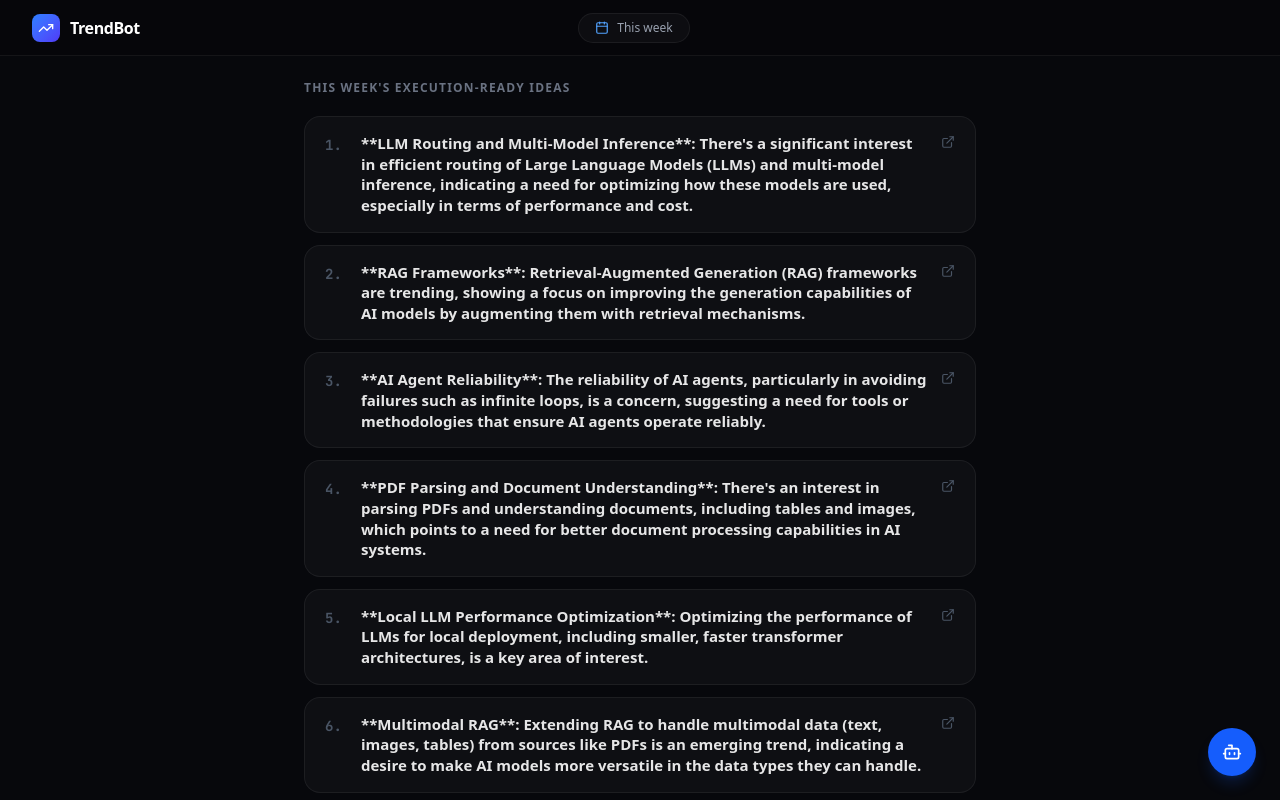
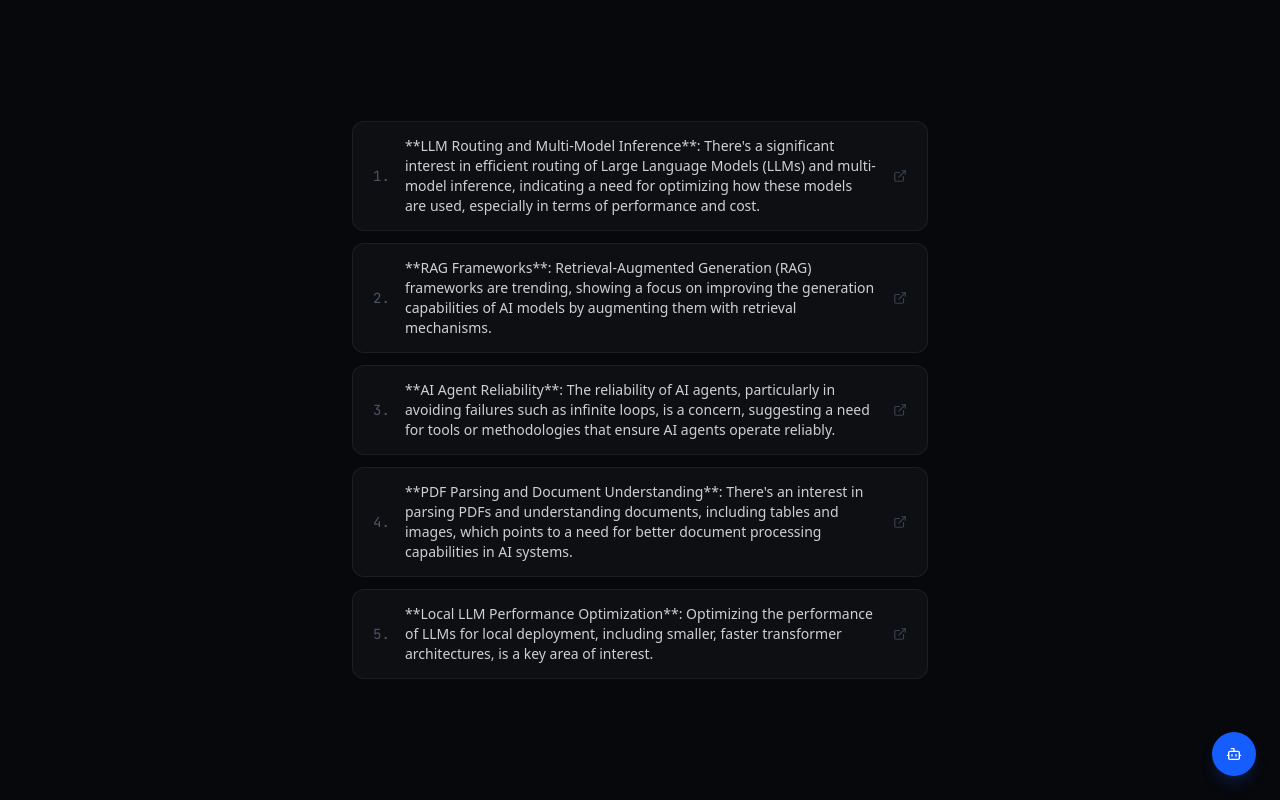
Before and after one commit to Shreyyyyy/trend-bot, a Next.js app in the folder web/: page / in a window 1280 px wide. Built offline with nearby package versions, Linux system fonts and the light colour scheme.

Commit message:
UI: Minimal - dynamic date + 5 project list only

```diff
--- a/web/src/app/page.tsx
+++ b/web/src/app/page.tsx
@@ -1,7 +1,7 @@
 "use client";
 
 import React, { useState, useEffect, useRef } from "react";
-import { Send, Bot, TrendingUp, ExternalLink, Calendar } from "lucide-react";
+import { Send, Bot, ExternalLink } from "lucide-react";
 import { motion, AnimatePresence } from "framer-motion";
 
 interface Project {
@@ -33,7 +33,7 @@ export default function Home() {
         if (dateMatch) setTimestamp(dateMatch[1]);
 
         const lines = ideasText.split("\n").filter(l => l.trim() && /^\d+[\.\)]/.test(l.trim()));
-        const parsed: Project[] = lines.map((line, index) => {
+        const parsed: Project[] = lines.slice(0, 5).map((line, index) => {
           const [main, ...rest] = line.split(" | ");
           const [prefix, urlPart] = main.split(" — ");
           const name = prefix.replace(/^\d+[\.\)]\s*/, "").trim();
@@ -81,82 +81,66 @@ export default function Home() {
     }
   };
 
-  const formatTimeline = (iso: string) => {
-    if (!iso) return "This week";
-    const end = new Date(iso);
-    const start = new Date(end);
-    start.setDate(start.getDate() - 7);
-    return `${start.toLocaleDateString("en-GB", { day: "numeric", month: "short" })} – ${end.toLocaleDateString("en-GB", { day: "numeric", month: "short", year: "numeric" })}`;
+  const formatDate = (iso: string) => {
+    if (!iso) return "";
+    const d = new Date(iso);
+    return d.toLocaleDateString("en-GB", { weekday: "long", day: "numeric", month: "long", year: "numeric" });
   };
 
   return (
     <div className="h-screen w-screen bg-[#07080c] text-white flex flex-col overflow-hidden font-sans">
 
-      {/* Header */}
-      <header className="flex-none h-14 px-8 flex items-center justify-between border-b border-white/[0.06] bg-black/20">
-        <div className="flex items-center gap-2.5">
-          <div className="w-7 h-7 rounded-lg bg-gradient-to-br from-blue-500 to-indigo-600 flex items-center justify-center">
-            <TrendingUp className="w-4 h-4" />
-          </div>
-          <span className="font-bold tracking-tight">TrendBot</span>
-        </div>
-        <div className="flex items-center gap-2 text-xs text-gray-400 bg-white/[0.03] border border-white/[0.06] rounded-full px-4 py-1.5">
-          <Calendar className="w-3.5 h-3.5 text-blue-400" />
-          <span>{formatTimeline(timestamp)}</span>
-        </div>
-        <div className="w-[120px]" /> {/* spacer for centering */}
-      </header>
+      <div className={`flex-grow flex overflow-hidden transition-all duration-300`}>
+        {/* Main ideas pane */}
+        <div className={`${chatOpen ? "w-[55%]" : "w-full"} flex flex-col items-center justify-center px-8 transition-all duration-300`}>
+          <div className="w-full max-w-xl">
 
-      {/* Body */}
-      <div className="flex-grow flex overflow-hidden">
+            {/* Dynamic Date */}
+            {!loading && timestamp && (
+              <p className="text-xs font-semibold uppercase tracking-widest text-gray-600 mb-6">
+                {formatDate(timestamp)}
+              </p>
+            )}
 
-        {/* Left: 5 Ideas */}
-        <div className={`${chatOpen ? "w-[55%]" : "w-full"} flex-none flex flex-col transition-all duration-300 overflow-y-auto px-8 py-6`}>
+            {/* 5 Project Ideas */}
             {loading ? (
-            <div className="space-y-3">
-              {Array(5).fill(0).map((_, i) => <div key={i} className="h-24 bg-white/[0.03] rounded-2xl animate-pulse" />)}
+              <div className="space-y-4">
+                {Array(5).fill(0).map((_, i) => (
+                  <div key={i} className="h-12 bg-white/[0.03] rounded-xl animate-pulse" />
+                ))}
               </div>
             ) : (
-            <div className="space-y-3 max-w-2xl mx-auto w-full">
-              <p className="text-xs text-gray-500 font-semibold uppercase tracking-widest mb-5">This week's execution-ready ideas</p>
+              <ol className="space-y-3">
                 {projects.map((p, i) => (
-                <motion.div
+                  <motion.li
                     key={i}
-                  initial={{ opacity: 0, y: 10 }}
-                  animate={{ opacity: 1, y: 0 }}
-                  transition={{ delay: i * 0.07 }}
-                  className="group flex items-start gap-4 px-5 py-4 rounded-2xl bg-white/[0.03] border border-white/[0.06] hover:border-white/20 hover:bg-white/[0.05] transition-all cursor-pointer"
-                  onClick={() => handleSend(`Tell me more about idea #${p.id}: ${p.name}`)}
+                    initial={{ opacity: 0, x: -10 }}
+                    animate={{ opacity: 1, x: 0 }}
+                    transition={{ delay: i * 0.08 }}
+                    className="group flex items-center gap-4 px-5 py-3.5 rounded-xl bg-white/[0.03] border border-white/[0.06] hover:border-white/20 hover:bg-white/[0.05] transition-all cursor-pointer"
+                    onClick={() => handleSend(`Tell me more about: ${p.name}`)}
                   >
-                  <span className="flex-none mt-0.5 text-sm font-mono font-bold text-gray-600 w-5">{p.id}.</span>
-                  <div className="flex-grow min-w-0">
-                    <div className="flex items-start justify-between gap-3">
-                      <p className="font-semibold text-white/90 group-hover:text-white text-[15px] leading-snug">{p.name}</p>
+                    <span className="flex-none text-sm font-mono text-gray-600 w-4">{p.id}.</span>
+                    <span className="flex-grow text-sm font-medium text-white/80 group-hover:text-white transition-colors">
+                      {p.name}
+                    </span>
                     <a
                       href={p.url}
                       target="_blank"
                       rel="noopener noreferrer"
                       onClick={e => e.stopPropagation()}
-                        className="flex-none text-gray-600 hover:text-blue-400 transition-colors mt-0.5"
+                      className="flex-none text-gray-700 hover:text-blue-400 transition-colors"
                     >
                       <ExternalLink className="w-3.5 h-3.5" />
                     </a>
-                    </div>
-                    {(p.why || p.build || p.market) && (
-                      <div className="flex flex-wrap gap-x-4 gap-y-0.5 mt-1.5">
-                        {p.why && <p className="text-xs text-gray-500"><span className="text-gray-600 font-semibold">Why:</span> {p.why}</p>}
-                        {p.market && <p className="text-xs text-gray-500"><span className="text-gray-600 font-semibold">Market:</span> {p.market}</p>}
-                      </div>
+                  </motion.li>
+                ))}
+              </ol>
             )}
           </div>
-                </motion.div>
-              ))}
-              <p className="text-center text-[11px] text-gray-700 pt-4">Click any idea to ask the AI for a deep dive.</p>
-            </div>
-          )}
         </div>
 
-        {/* Right: Chat Panel (appears on demand) */}
+        {/* Chat panel */}
         <AnimatePresence>
           {chatOpen && (
             <motion.div
@@ -166,25 +150,19 @@ export default function Home() {
               transition={{ duration: 0.25 }}
               className="flex-none border-l border-white/[0.06] flex flex-col overflow-hidden bg-black/10"
             >
-              {/* Chat header */}
               <div className="flex-none h-11 px-5 flex items-center justify-between border-b border-white/[0.06]">
                 <div className="flex items-center gap-2">
                   <Bot className="w-4 h-4 text-blue-400" />
-                  <span className="text-sm font-semibold text-white/70">AI Assistant</span>
+                  <span className="text-sm font-semibold text-white/60">AI Assistant</span>
                 </div>
-                <button onClick={() => setChatOpen(false)} className="text-xs text-gray-600 hover:text-white transition-colors">✕ close</button>
+                <button onClick={() => setChatOpen(false)} className="text-xs text-gray-700 hover:text-white transition-colors">✕</button>
               </div>
 
-              {/* Messages */}
               <div className="flex-grow overflow-y-auto px-5 py-4 space-y-3">
                 <AnimatePresence initial={false}>
                   {messages.map((m, i) => (
-                    <motion.div
-                      key={i}
-                      initial={{ opacity: 0, y: 6 }}
-                      animate={{ opacity: 1, y: 0 }}
-                      className={`flex ${m.role === "user" ? "justify-end" : "justify-start"}`}
-                    >
+                    <motion.div key={i} initial={{ opacity: 0, y: 6 }} animate={{ opacity: 1, y: 0 }}
+                      className={`flex ${m.role === "user" ? "justify-end" : "justify-start"}`}>
                       <div className={`max-w-[90%] px-3.5 py-2.5 rounded-xl text-sm leading-relaxed whitespace-pre-wrap ${
                         m.role === "user"
                           ? "bg-blue-600 text-white rounded-tr-sm"
@@ -207,7 +185,6 @@ export default function Home() {
                 <div ref={chatEndRef} />
               </div>
 
-              {/* Input */}
               <div className="flex-none px-4 pb-4 pt-2 border-t border-white/[0.06]">
                 <div className="relative">
                   <input
@@ -229,16 +206,15 @@ export default function Home() {
             </motion.div>
           )}
         </AnimatePresence>
-
       </div>
 
-      {/* Floating chat button when panel is closed */}
+      {/* Floating chat button */}
       {!chatOpen && (
         <button
-          onClick={() => { setChatOpen(true); }}
-          className="fixed bottom-6 right-6 w-12 h-12 bg-blue-600 hover:bg-blue-500 rounded-full shadow-lg shadow-blue-600/20 flex items-center justify-center transition-all active:scale-95"
+          onClick={() => setChatOpen(true)}
+          className="fixed bottom-6 right-6 w-11 h-11 bg-blue-600 hover:bg-blue-500 rounded-full shadow-lg shadow-blue-600/20 flex items-center justify-center transition-all active:scale-95"
         >
-          <Bot className="w-5 h-5" />
+          <Bot className="w-4 h-4" />
         </button>
       )}
     </div>
```
Lines whose indentation alone changed are shown as unchanged.
